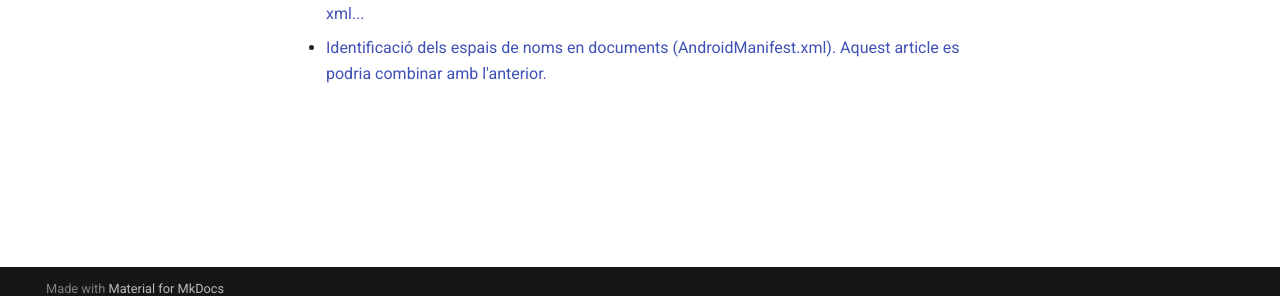
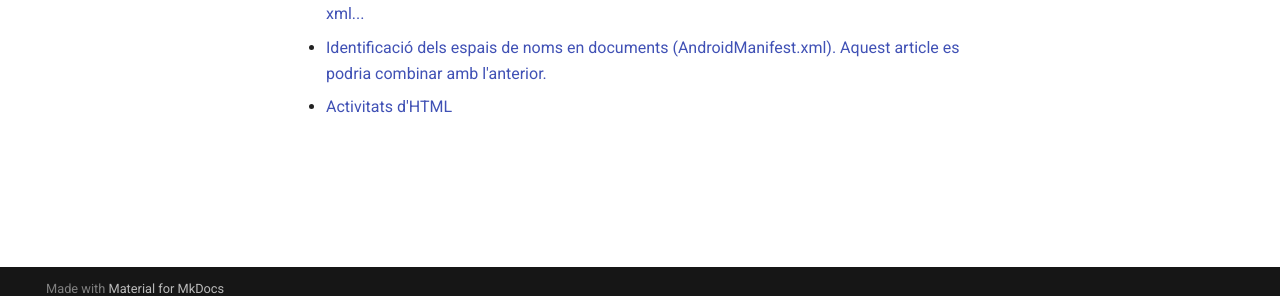
Before and after one commit to EricMinana/GIT, an MkDocs documentation site: the page built from docs/index.md, in a window 1280 px wide. Shown: the part 589-885 px from the top of the page. Built offline with MkDocs 1.6.1 and Material for MkDocs 9.7.7, drawn with Linux system fonts in a browser that asks for light colours.

Commit message:
Index actualizado html y css

```diff
--- a/docs/index.md
+++ b/docs/index.md
@@ -26,3 +26,5 @@
 - [Identificar característiques dels llenguatges de marques en diferents documents (svg, html, xml... ](LMI/Document_1.md)
 
 - [Identificació dels espais de noms en documents (AndroidManifest.xml). Aquest article es podria combinar amb l'anterior.](LMI/Document_2.md)
+
+- [Activitats d'HTML](docs/LMI/Exercicis_html_i_css)
```
